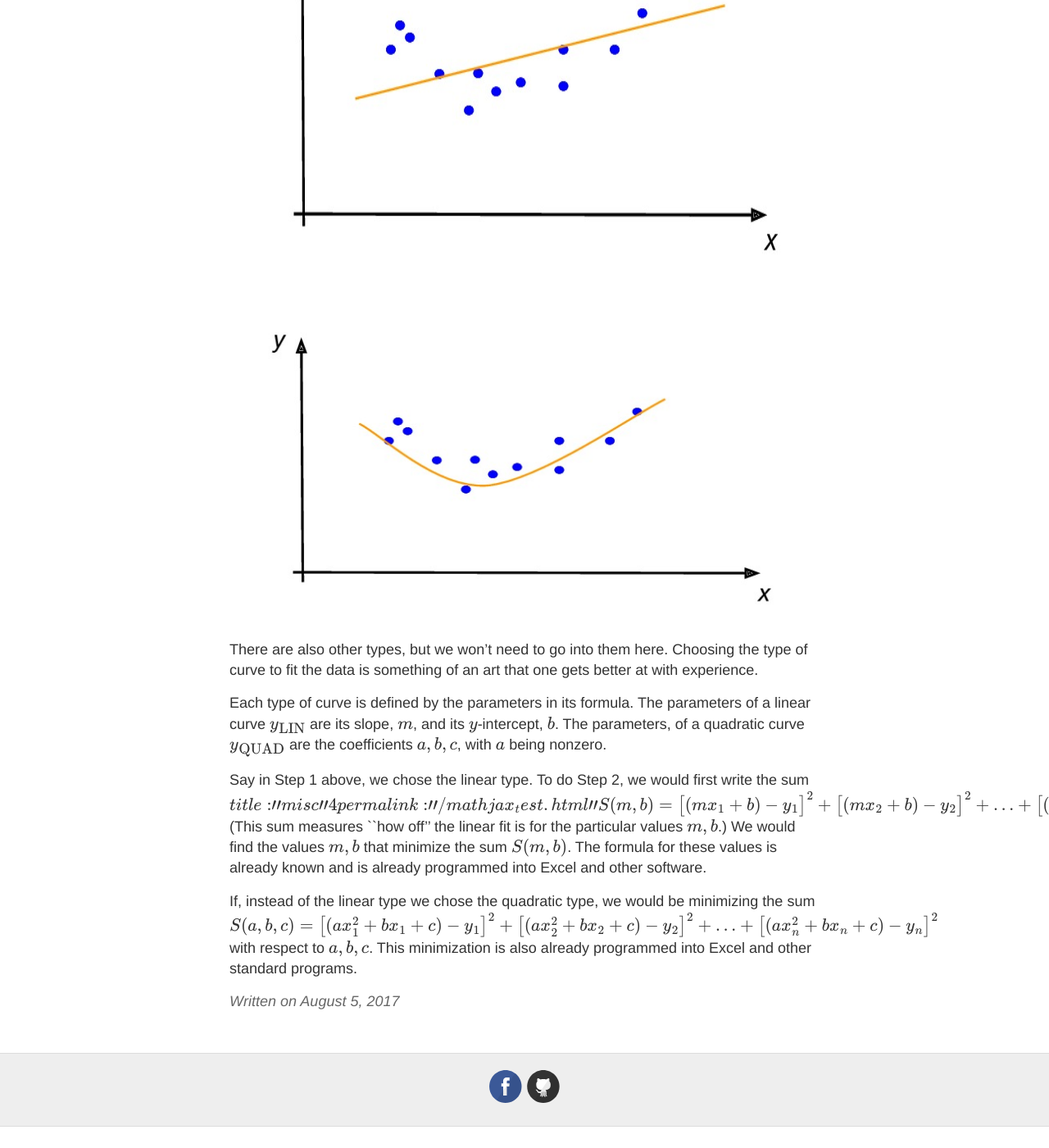
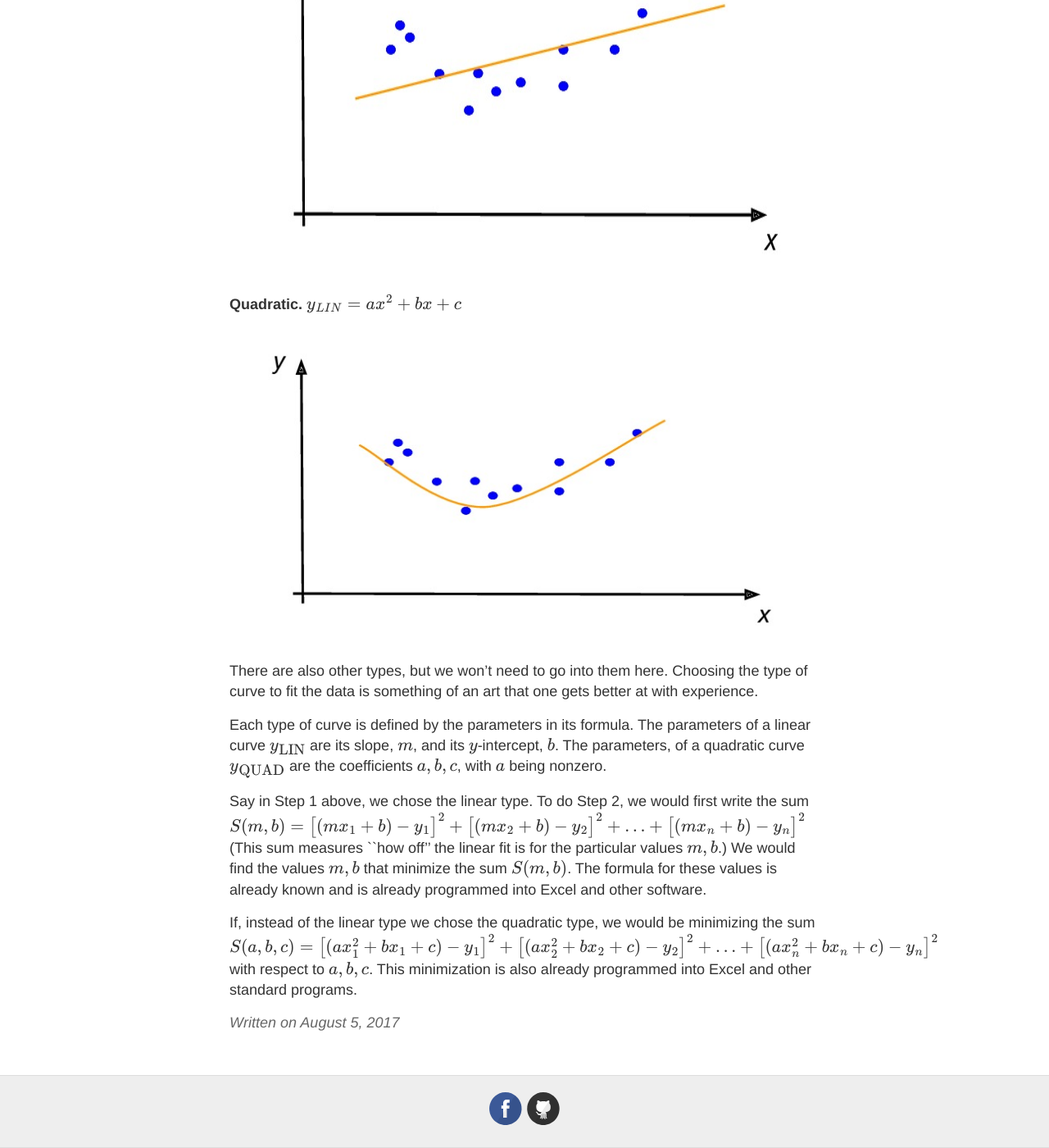
Before and after one commit to datacompass/datacompass.github.io, a Jekyll site: the page built from _posts/2017-8-5-Regression.md, in a window 1280 px wide and 1400 px high, scrolled down 1205 px. Shown: the whole window at 82% size. Built offline with Jekyll 4.4.1, drawn with Linux system fonts in a browser that asks for light colours; formulas are drawn with MathJax 3; before the commit the page ends 2579 px from its top, so only the background shows below that.

Commit message:
Update 2017-8-5-Regression.md

```diff
--- a/_posts/2017-8-5-Regression.md
+++ b/_posts/2017-8-5-Regression.md
@@ -24,7 +24,7 @@ As you might have guessed, there are different types of curves.  Two examples ar
 <b>Linear.</b> $ y_{LIN} = mx + b $
 ![linear fit]({{ site.url }}/images/data-sample-linear-fit-notional.jpg){:height="500px"}
 
-
+<b>Quadratic.</b> $ y_{LIN} = a x^2 + b x + c $
 ![quadratic fit]({{ site.url }}/images/data-sample-quadratic-fit-notional.jpg){:height="400px"}
 
 
@@ -33,9 +33,7 @@ There are also other types, but we won't need to go into them here.  Choosing th
 Each type of curve is defined by the parameters in its formula. The parameters of a linear curve $y_{\mbox{\small LIN}}$ are its slope, $m$, and its $y$-intercept, $b$.  The parameters, of a quadratic curve $y_{\mbox{\small QUAD}}$ are the coefficients $a, b, c$, with $a$ being nonzero.
 
 Say in Step 1 above, we chose the linear type.  To do Step 2, we would first write the sum
-$$title: "misc"
-4
-permalink: "/mathjax_test.html"
+$$
 S(m, b) =
 \big[
 (m x_{1} + b) - y_{1}
```
